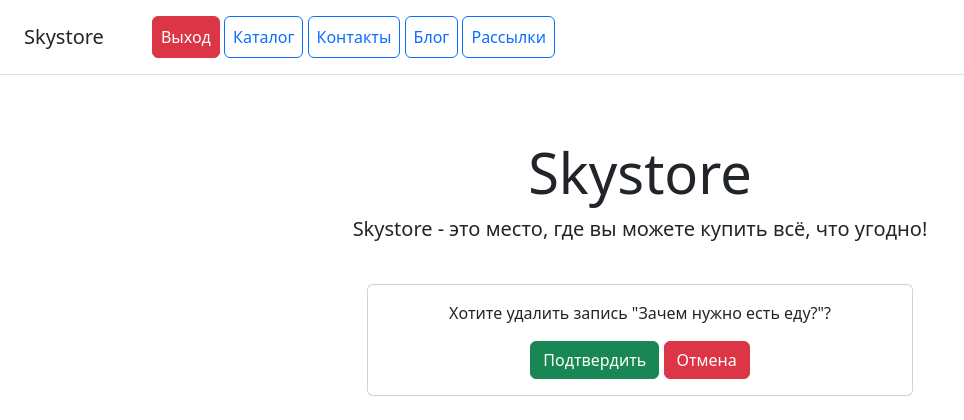
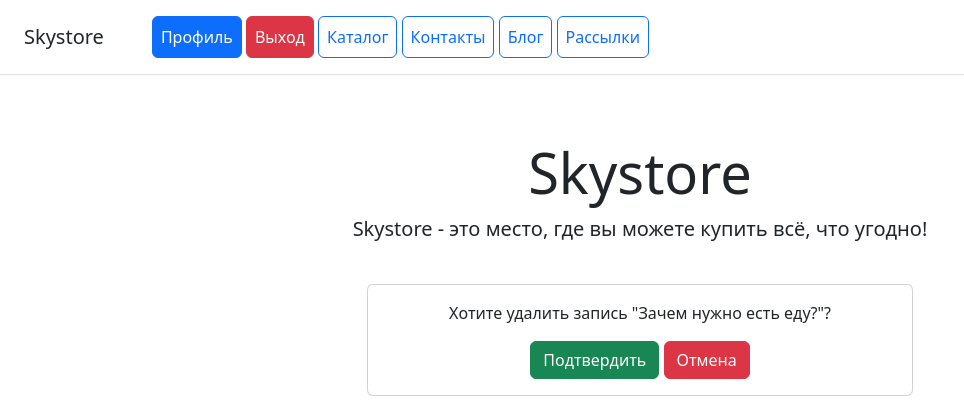
Before and after one commit to julyashap/marketplace_django, a Django app: page /blog/delete/1 in a window 1280 px wide. Shown: the top 420 px of the page, without its empty margins (0-964 px from the left). Run offline with Django 4.2, Linux system fonts and the light colour scheme; the visitor is signed in with stand-in values (Sample User, id 1); data comes from the database, SQL or seed files in the repository; some libraries are stand-ins or nearby versions.

Commit message:
Add button for user profile

```diff
--- a/catalog/templates/catalog/includes/inc_catalog_menu.html
+++ b/catalog/templates/catalog/includes/inc_catalog_menu.html
@@ -5,6 +5,7 @@
         <a class="p-2 btn btn-primary" href="{% url 'users:registration' %}">Регистрация</a>
         <a class="p-2 btn btn-primary" href="{% url 'users:login' %}">Вход</a>
         {% else %}
+        <a class="p-2 btn btn-primary" href="{% url 'users:profile' %}">Профиль</a>
         <a class="p-2 btn btn-danger" href="{% url 'users:logout' %}">Выход</a>
         {% endif %}
         <a class="p-2 btn btn-outline-primary" href="{% url 'catalog:product_list' %}">Каталог</a>
```
